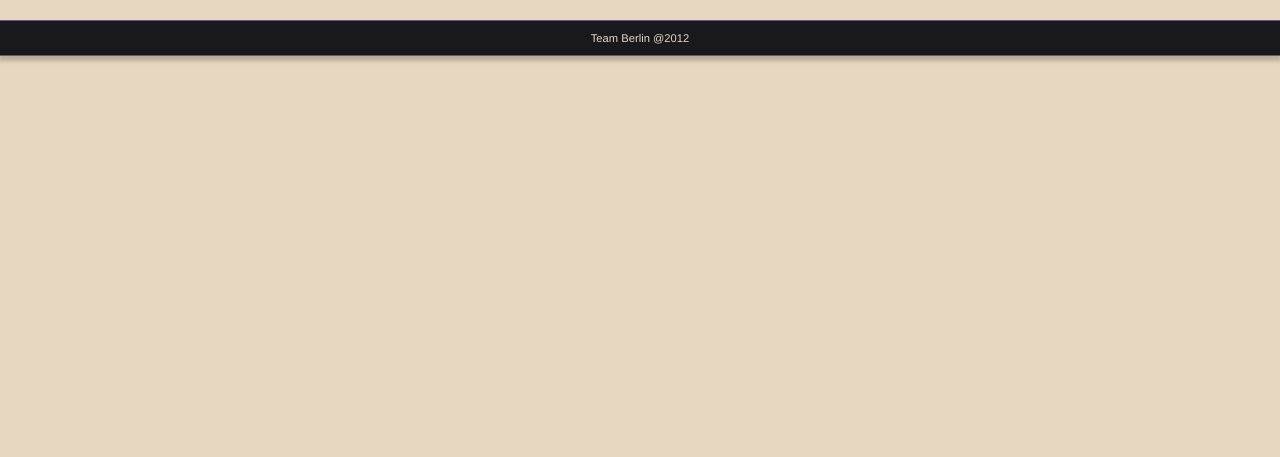
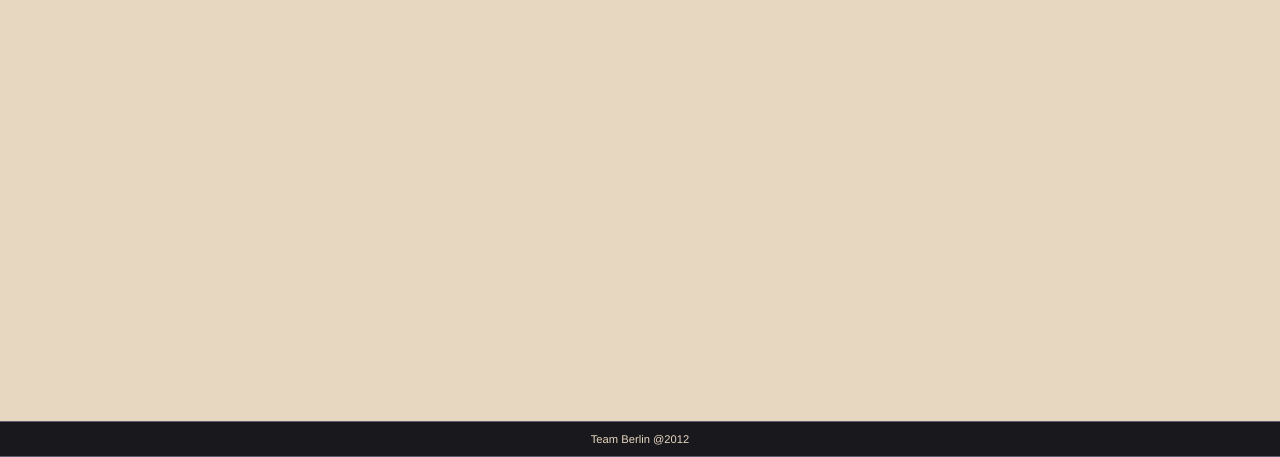
Before and after one commit to macat/greenroom, a Django app: template greenroom/apps/outfit/templates/view.html in a window 1280 px wide. Shown: the part 343-800 px from the top of the page. Run offline with Django 3.2, Linux system fonts and the light colour scheme; the template is opened without the code that fills it, so the values that code supplies are empty; some libraries are stand-ins or nearby versions; some web fonts are replaced.

Commit message:
fix footer

```diff
--- a/greenroom/apps/www/templates/home.html
+++ b/greenroom/apps/www/templates/home.html
@@ -1,6 +1,7 @@
 {% extends 'base.html' %}
 
 {% block body %}
+<div class="main-content">
 	<div class="allwidth deco">
 		<div class="container">
 			<div class="row">
@@ -70,7 +71,7 @@
 	              -->
 	        </form>
 	      </div>
-		</div>
+			<!-- </div> -->
 		</div>
 	</div>
 	<div class="allwidth green">
@@ -107,4 +108,5 @@
 			</div>
 		</div>
 	</div>
+</div>
 {% endblock %}
--- a/static/styles/sass/_common.scss
+++ b/static/styles/sass/_common.scss
@@ -9,8 +9,12 @@ a {
     color: darken($action, 10%);
   }
 }
+/* main content */
+.main-content { margin-bottom: 40px}
 /* footer */
 footer {
+  position: fixed;
+  bottom: 0;
   text-align: center;
   color: $light;
   width: 100%;
--- a/static/styles/stylesheets/style.css
+++ b/static/styles/stylesheets/style.css
@@ -842,8 +842,14 @@ a {
   a:hover {
     color: #306452; }
 
+/* main content */
+.main-content {
+  margin-bottom: 40px; }
+
 /* footer */
 footer {
+  position: fixed;
+  bottom: 0;
   text-align: center;
   color: #e7d7c1;
   width: 100%;
```
Lines whose indentation alone changed are shown as unchanged.
